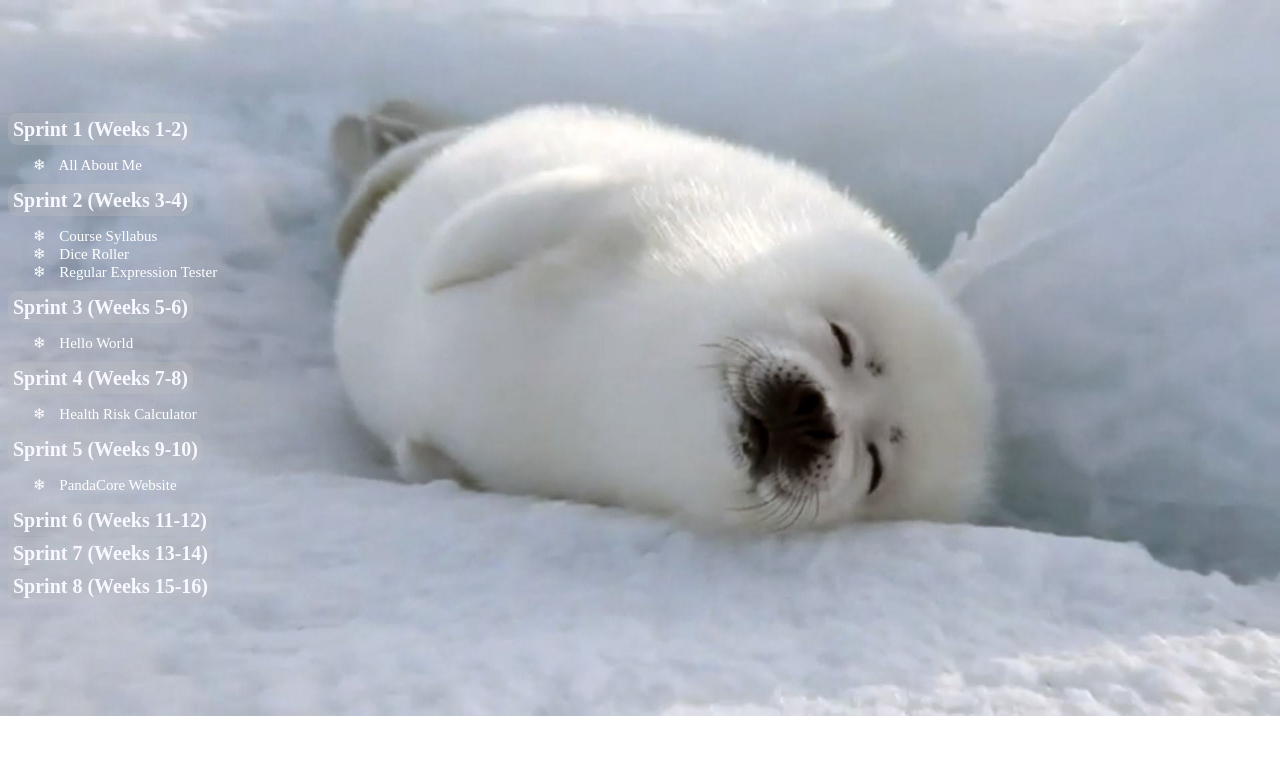
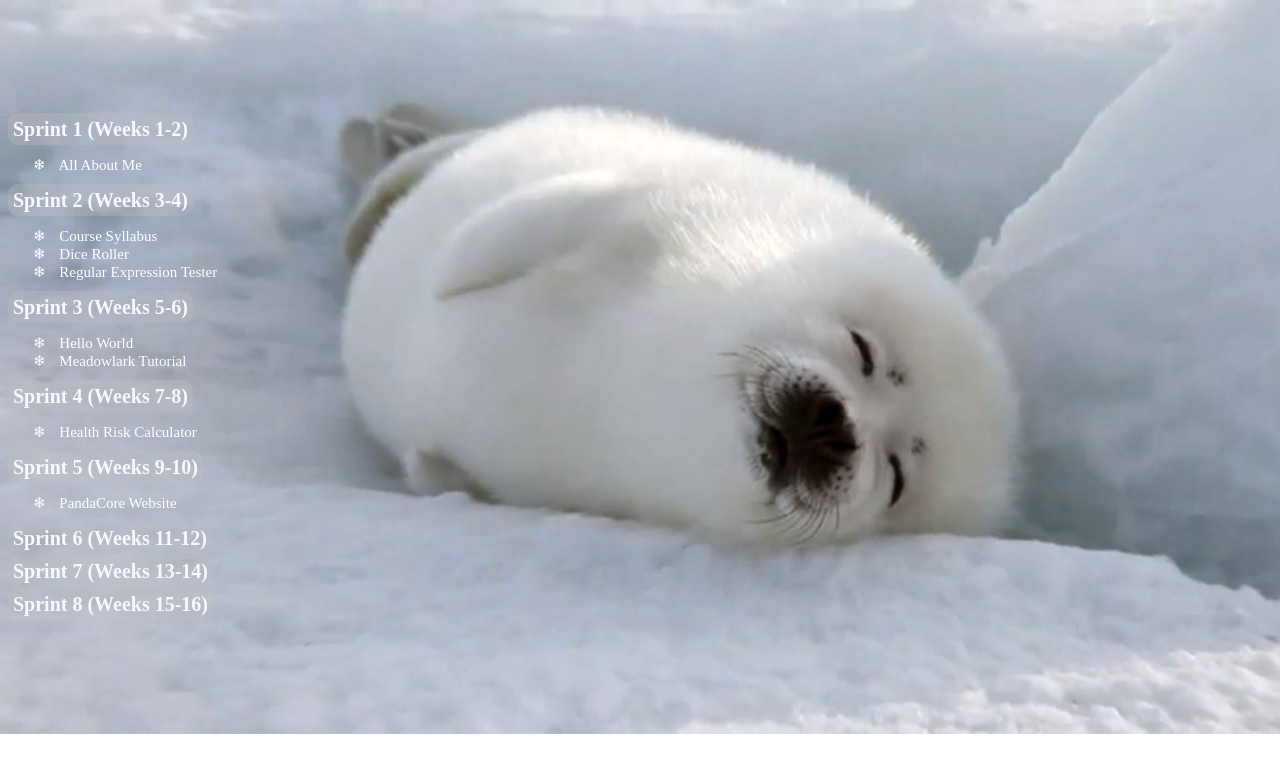
Before and after one commit to RenM28/assingnment-portfolio-azure, a website: page public/index.html in a window 1280 px wide. Drawn offline with Linux system fonts and the light colour scheme; a web font is replaced by a local one.

Commit message:
added links

```diff
--- a/public/index.html
+++ b/public/index.html
@@ -40,6 +40,8 @@ portfolio app and is being submitted as part of Lab 2
 		<ul>
 			<li><a href="https://hello-world-new-lg.azurewebsites.net/" target="_blank">
 			Hello World</a></li>
+			<li><a href="https://meadowlark-lg.azurewebsites.net/" target="_blank">
+			Meadowlark Tutorial</a></li>
 		</ul>
 		<h2><span> Sprint 4 (Weeks 7-8)</span></h2>
 		<ul>
```
